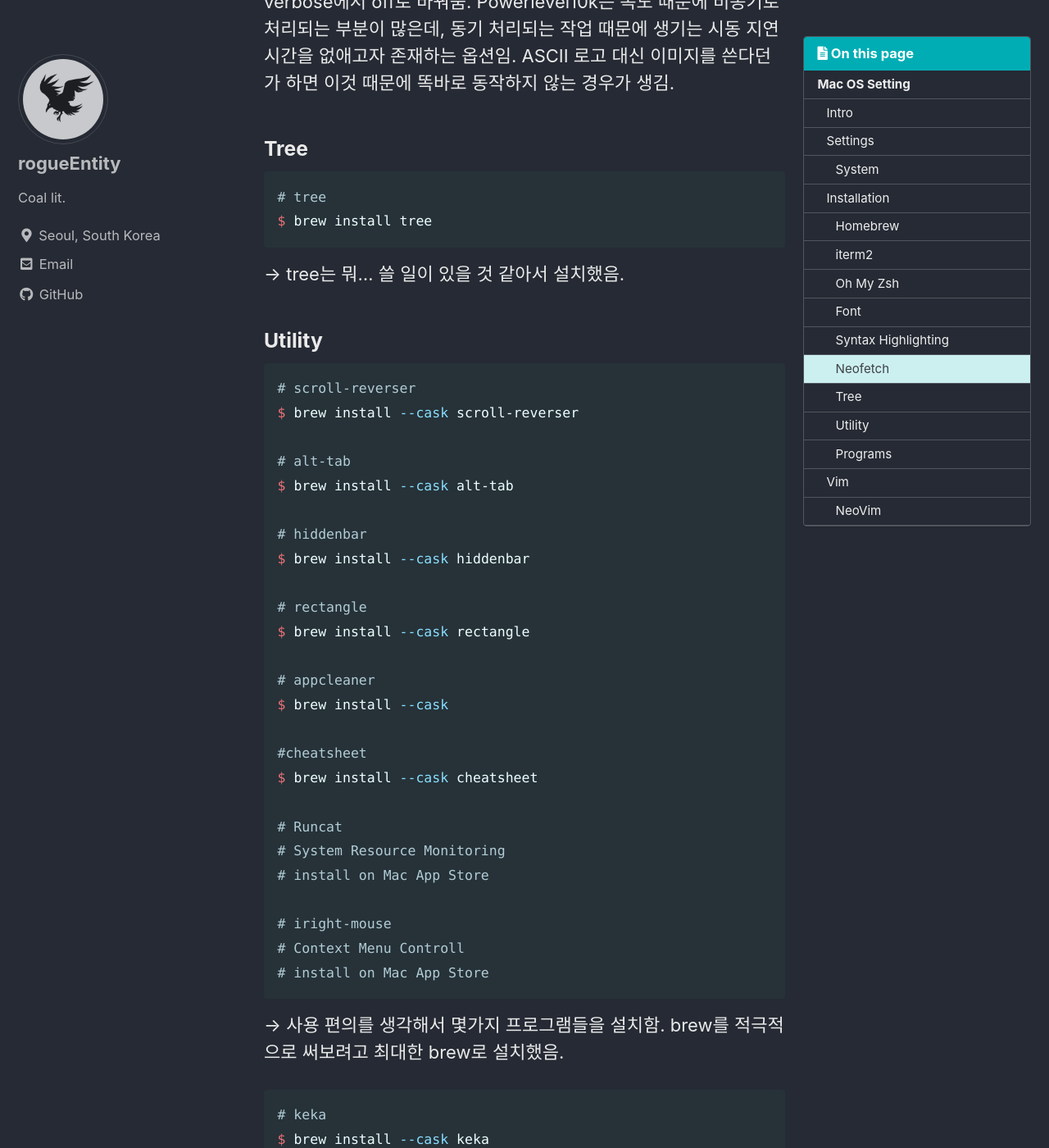
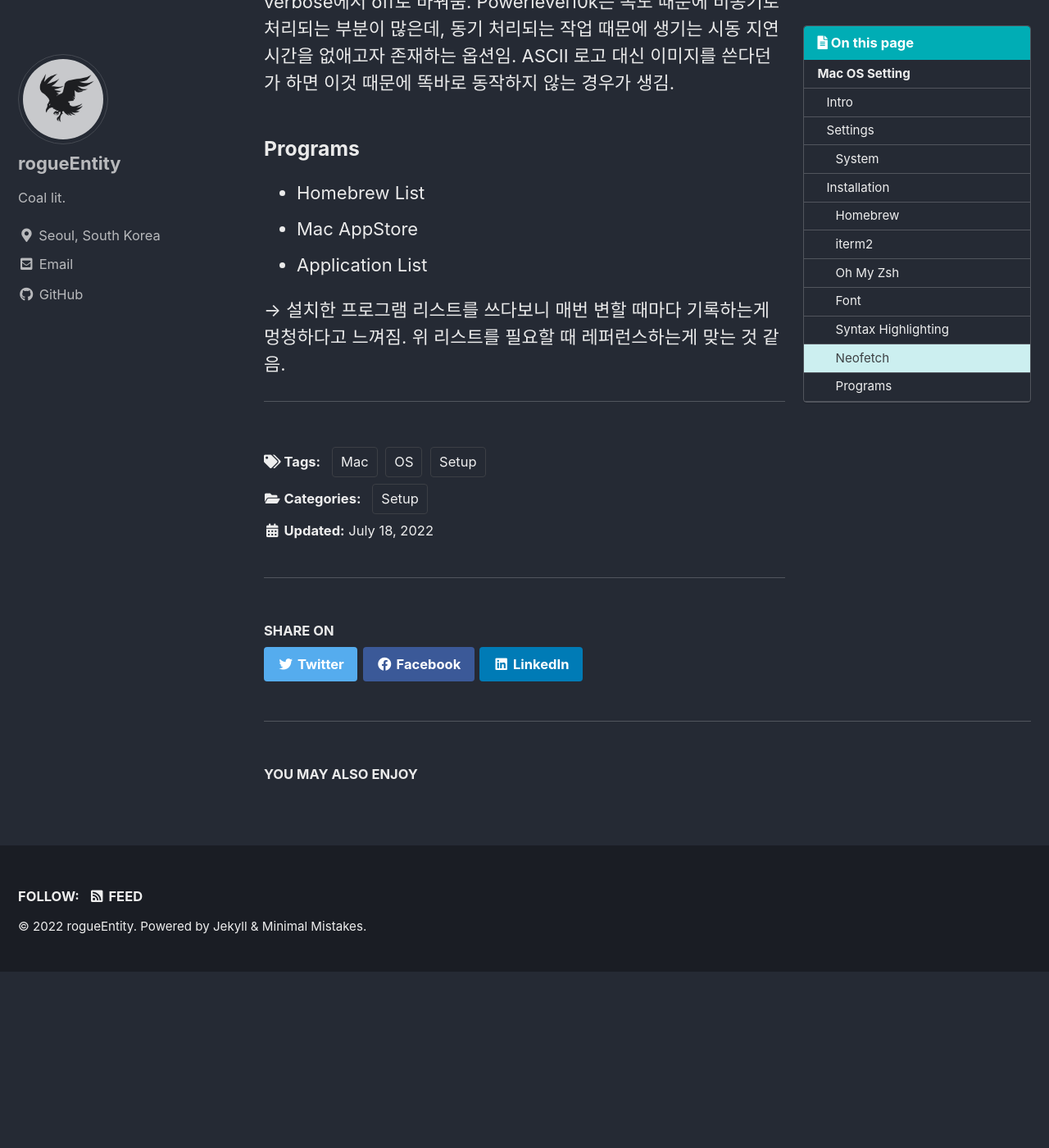
Before and after one commit to rogueEntity/rogueEntity.github.io, a Jekyll site: the page built from _posts/2022-07-14-mac_os_setup.md, in a window 1280 px wide and 1400 px high, scrolled down 4949 px. Shown: the whole window at 82% size. Built offline with Jekyll 4.4.1, drawn with Linux system fonts in a browser that asks for light colours; cached includes are drawn as plain includes; after the commit the page ends 6134 px from its top, so only the background shows below that; some of the changed text lies outside the part shown.

Commit message:
Update 2022-07-14-mac_os_setup.md

````diff
--- a/_posts/2022-07-14-mac_os_setup.md
+++ b/_posts/2022-07-14-mac_os_setup.md
@@ -3,7 +3,7 @@ title:  "Mac OS Setup"
 excerpt: "개인용 맥북 셋업 가이드."
 
 date: 2022-07-14
-last_modified_at: 2022-07-14
+last_modified_at: 2022-07-18
 
 categories:
   - Setup
@@ -151,81 +151,11 @@ $ vim config.conf
 
 powerlevel 테마에서 instant prompt라는 옵션이 있는데, 이걸 verbose에서 off로 바꿔줌. Powerlevel10k는 속도 때문에 비동기로 처리되는 부분이 많은데, 동기 처리되는 작업 때문에 생기는 시동 지연시간을 없애고자 존재하는 옵션임. ASCII 로고 대신 이미지를 쓴다던가 하면 이것 때문에 똑바로 동작하지 않는 경우가 생김.
 
-### Tree
-```sh
-# tree
-$ brew install tree
-```
-→ tree는 뭐... 쓸 일이 있을 것 같아서 설치했음.
+### Programs
+- Homebrew List
+- Mac AppStore
+- Application List
 
-### Utility
-```sh
-# scroll-reverser
-$ brew install --cask scroll-reverser
-
-# alt-tab
-$ brew install --cask alt-tab
-
-# hiddenbar
-$ brew install --cask hiddenbar
-
-# rectangle
-$ brew install --cask rectangle
-
-# appcleaner
-$ brew install --cask
-
-#cheatsheet
-$ brew install --cask cheatsheet
-
-# Runcat
-# System Resource Monitoring
-# install on Mac App Store
-
-# iright-mouse
-# Context Menu Controll
-# install on Mac App Store
-```
-→ 사용 편의를 생각해서 몇가지 프로그램들을 설치함. brew를 적극적으로 써보려고 최대한 brew로 설치했음.
-
-```sh
-# keka
-$ brew install --cask keka
-
-# iina
-$ brew install --cask iina
-
-# fliqlo
-$ brew install --cask fliqlo
-
-# Dynamic wallpaper
-# install on Mac App Store
-
-# Naver Whale
-$ brew install --cask naver-whale
-```
-→ 브라우저, 압축 프로그램, 영상 플레이어 같이 뭔가 있어야 할 것 같은 프로그램도 설치함. 나중에 다른 프로그램으로 변경할지도 모르겠음. 일단 추천 받은 프로그램으로 설치함.
-
-### Programs
-
-- <span style="color:brown">Note</span>
-    - Notion
-- <span style="color:brown">Dev</span>
-    - VSCode
-- <span style="color:brown">Messenger</span>
-    - Discord
-    - 카카오톡
-
-→ 여기서부터는 혹시나 나중에 OS 재설치 같은 일이 있을 때 참고할 용도로 기록함. 이 리스트가 제일 많이 변할 것 같음.
+→ 설치한 프로그램 리스트를 쓰다보니 매번 변할 때마다 기록하는게 멍청하다고 느껴짐. 위 리스트를 필요할 때 레퍼런스하는게 맞는 것 같음.
 
 ---
-
-## Vim
-### NeoVim
-
-```sh
-# not yet
-```
-→ NeoVim에 플러그인을 잔뜩 설치해놓고 IDE로 사용하지...는 않을 것 같음. 근데 일단 만지작거리고 싶은 마음이 있긴 해서, 나중에 시도해보고 여기에 정리할 생각임.
-
----
````
